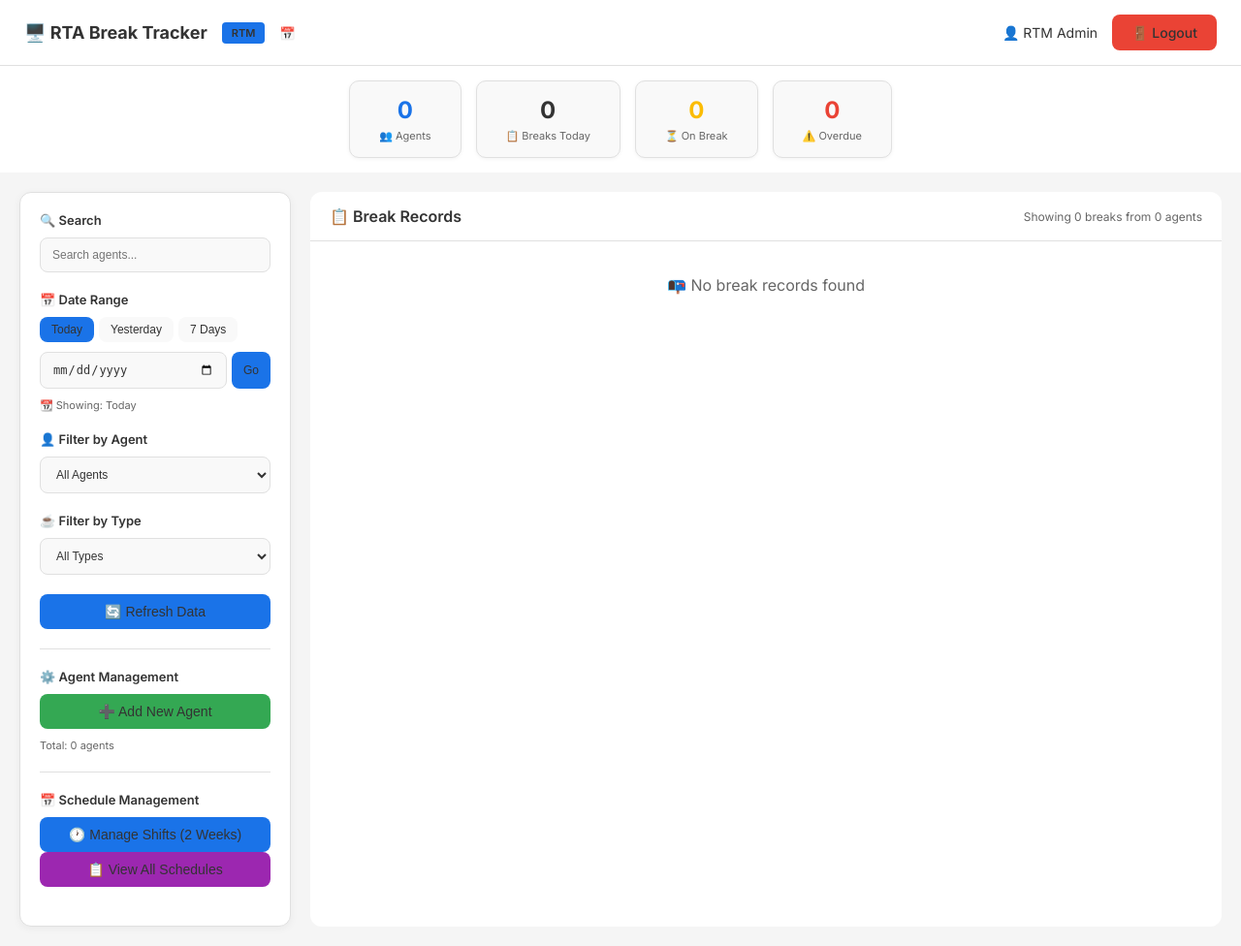
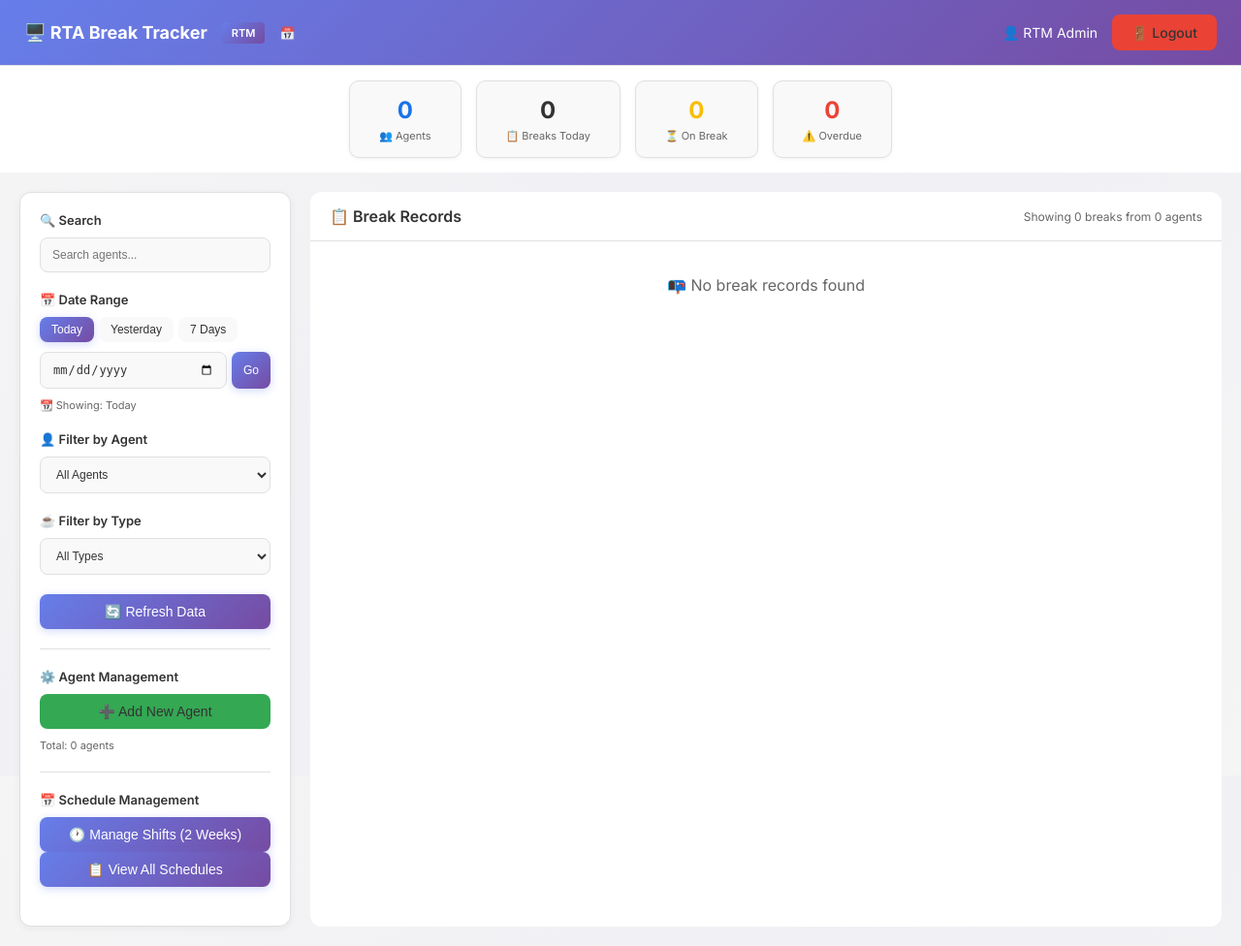
Before and after one commit to Omar-tarek-0/Rta-break-tracker, a Flask app: page /dashboard in a window 1280 px wide. Shown: the whole page at 97% size. Run offline with Flask 3, Linux system fonts and the light colour scheme; a user stored in the database is signed in; data comes from the database, SQL or seed files in the repository; data that the repository does not hold is empty.

Commit message:
Integrate purple gradient (linear-gradient(135deg, #667eea 0%, #764ba2 100%)) throughout the design - Header background - Primary and secondary buttons - Panel headers - Modal headers - Badges - Subtle body background gradient

```diff
--- a/static/css/style.css
+++ b/static/css/style.css
@@ -12,6 +12,8 @@
     --text: #333333;
     --text-secondary: #666666;
     --border: #e0e0e0;
+    --gradient-primary: linear-gradient(135deg, #667eea 0%, #764ba2 100%);
+    --gradient-primary-hover: linear-gradient(135deg, #5568d3 0%, #653a8f 100%);
 }
 
 * {
@@ -22,7 +24,8 @@
 
 body {
     font-family: 'Inter', -apple-system, BlinkMacSystemFont, sans-serif;
-    background-color: var(--background);
+    background: linear-gradient(135deg, #f5f5f5 0%, #f0f0f5 50%, #f5f5f5 100%);
+    background-attachment: fixed;
     color: var(--text);
     min-height: 100vh;
 }
@@ -43,8 +46,10 @@
     padding: 40px;
     width: 100%;
     max-width: 400px;
-    box-shadow: 0 4px 20px rgba(0,0,0,0.1);
+    box-shadow: 0 4px 20px rgba(102, 126, 234, 0.2);
     border: 1px solid var(--border);
+    border-top: 4px solid;
+    border-image: var(--gradient-primary) 1;
 }
 
 .login-header {
@@ -130,11 +135,16 @@
 }
 
 .btn-primary {
-    background: var(--primary);
+    background: var(--gradient-primary);
+    color: #ffffff;
+    border: none;
+    box-shadow: 0 2px 8px rgba(102, 126, 234, 0.3);
 }
 
 .btn-primary:hover {
-    background: var(--primary-hover);
+    background: var(--gradient-primary-hover);
+    box-shadow: 0 4px 12px rgba(102, 126, 234, 0.4);
+    transform: translateY(-1px);
 }
 
 .btn-success {
@@ -146,7 +156,15 @@
 }
 
 .btn-secondary {
-    background: #9c27b0;
+    background: var(--gradient-primary);
+    color: #ffffff;
+    box-shadow: 0 2px 8px rgba(102, 126, 234, 0.3);
+}
+
+.btn-secondary:hover {
+    background: var(--gradient-primary-hover);
+    box-shadow: 0 4px 12px rgba(102, 126, 234, 0.4);
+    transform: translateY(-1px);
 }
 
 .btn-block {
@@ -181,7 +199,9 @@
     align-items: center;
     justify-content: space-between;
     padding: 15px 25px;
-    background: var(--surface);
+    background: var(--gradient-primary);
+    color: #ffffff;
+    box-shadow: 0 2px 10px rgba(102, 126, 234, 0.3);
 }
 
 .header-left {
@@ -193,10 +213,11 @@
 .header-left h1 {
     font-size: 18px;
     font-weight: 700;
+    color: #ffffff;
 }
 
 .header-date {
-    color: var(--text-secondary);
+    color: rgba(255, 255, 255, 0.9);
     font-size: 13px;
 }
 
@@ -208,6 +229,7 @@
 
 .user-info {
     font-size: 14px;
+    color: #ffffff;
 }
 
 .badge {
@@ -218,7 +240,8 @@
 }
 
 .badge-primary {
-    background: var(--primary);
+    background: var(--gradient-primary);
+    color: #ffffff;
 }
 
 /* ==================== APP CONTAINER ==================== */
@@ -260,12 +283,15 @@
     align-items: center;
     justify-content: space-between;
     padding: 15px 20px;
-    border-bottom: 1px solid var(--border);
+    background: var(--gradient-primary);
+    color: #ffffff;
+    border-bottom: none;
 }
 
 .panel-header h3 {
     font-size: 16px;
     font-weight: 600;
+    color: #ffffff;
 }
 
 /* ==================== STATUS BOX ==================== */
@@ -746,18 +772,22 @@
     justify-content: space-between;
     align-items: center;
     padding: 15px 20px;
-    border-bottom: 1px solid var(--border);
+    background: var(--gradient-primary);
+    color: #ffffff;
+    border-bottom: none;
+    border-radius: 15px 15px 0 0;
 }
 
 .modal-header h3 {
     font-size: 16px;
     font-weight: 600;
+    color: #ffffff;
 }
 
 .modal-close {
     background: none;
     border: none;
-    color: var(--text);
+    color: #ffffff;
     font-size: 24px;
     cursor: pointer;
 }
```
